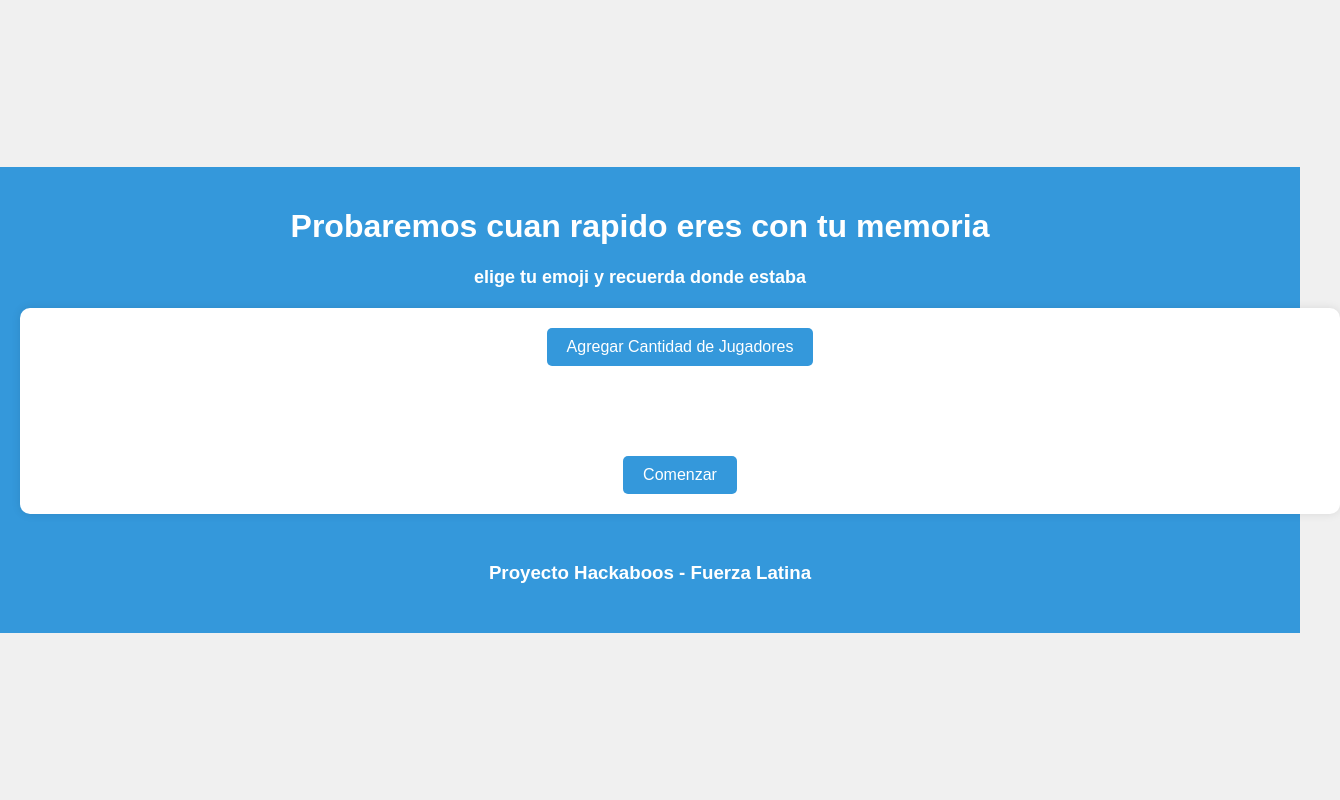
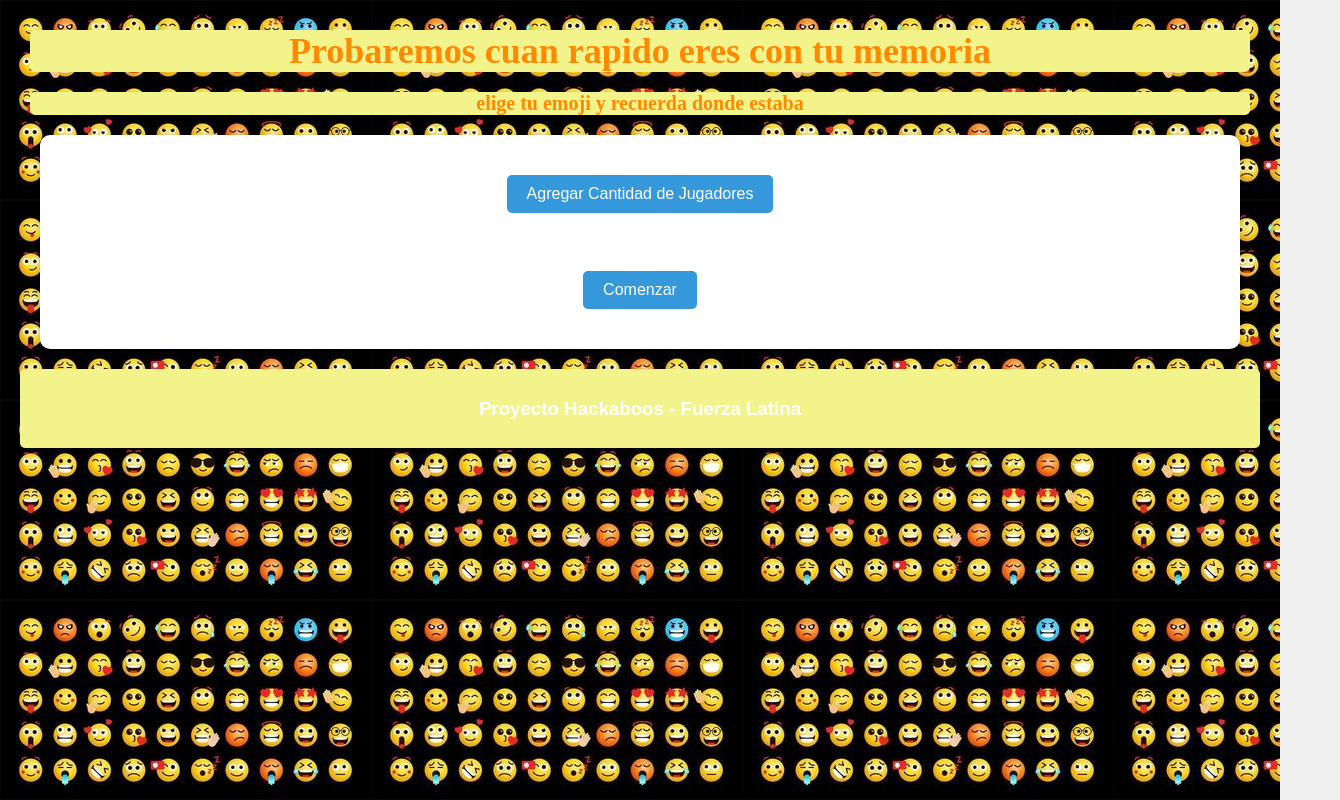
Before and after one commit to ezeclav/Proyecto-Memotec, a plain HTML site: page index.html in a window 1280 px wide. Shown: the whole page, 1340 px wide, since content can reach past the window. Drawn offline with Linux system fonts and the light colour scheme; a web font is replaced by a local one.

Commit message:
Agrado de diseño e imagen de fondo

```diff
--- a/index.html
+++ b/index.html
@@ -7,8 +7,10 @@
     <link rel="stylesheet" href="memotec.css" />
   </head>
   <body>
+
     <div class="containerHead">
-      <h1>Probaremos cuan rapido eres con tu memoria</h1>
+        <h1 id="destello">Probaremos cuan rapido eres con tu memoria</h1>
+
       <header>
         <h2>elige tu emoji y recuerda donde estaba</h2>
 
@@ -16,15 +18,10 @@
       <div class="containerCenter">
         <button id="addGamers">Agregar Cantidad de Jugadores</button>
         <br>
-        <br>
-        <br>
         <div id="contenedor-campos"></div>
-        <br>
-        <br>
         <br>
         <button id="crearObjeto">Comenzar</button>
       </div>
-
 
 <footer>
     <h3>Proyecto Hackaboos - Fuerza Latina</h3>
--- a/memotec.css
+++ b/memotec.css
@@ -1,30 +1,47 @@
+@font-face {
+  font-family: "Press Start 2P";
+  font-style: normal;
+  font-weight: 400;
+  src: url(https://fonts.gstatic.com/s/pressstart2p/v15/e3t4euO8T-267oIAQAu6jDQyK3nVivM.woff2)
+    format("woff2");
+  unicode-range: U+0000-00FF, U+0131, U+0152-0153, U+02BB-02BC, U+02C6, U+02DA,
+    U+02DC, U+0304, U+0308, U+0329, U+2000-206F, U+2074, U+20AC, U+2122, U+2191,
+    U+2193, U+2212, U+2215, U+FEFF, U+FFFD;
+}
+
+.container {
+  margin: 0;
+  padding: 0;
+  align-items: center;
+  text-align: center;
+}
+
 /* Estilos para el cuerpo de la página */
 body {
   background-color: #f0f0f0;
   font-family: Arial, sans-serif;
   margin: 0;
   padding: 0;
-  display: flex;
-  flex-direction: column;
-  align-items: center;
-  justify-content: center;
-  min-height: 100vh; /* Ocupar toda la altura de la ventana visible */
   text-align: center;
+  background-image: url(fondo.jpg);
 }
 
 /* Estilos para el encabezado */
 .containerHead {
-  background-color: #3498db;
   color: #ffffff;
   padding: 20px;
-  width: 100%;
-  text-align: center;
 }
 
-containerHead h1 {
+.containerHead h1 {
   font-size: 24px;
   margin: 0;
+  font-size: 36px;
+  animation: destello 3s infinite;
+  font-family: "Press Start 2P";
+  background-color: rgb(243, 243, 140);
+  margin: 10px;
   padding: 0;
+  border-radius: 5px;
 }
 
 header {
@@ -32,7 +49,35 @@ header {
 }
 
 header h2 {
-  font-size: 18px;
+  font-size: 20px;
+  margin: 0;
+  animation: destello 3s infinite;
+  font-family: "Press Start 2P";
+  background-color: rgb(243, 243, 140);
+  margin: 10px;
+  padding: 0;
+  border-radius: 5px;
+  opacity: 1;
+}
+/* Estilo base del título h1 */
+
+/* Animación de destello de colores */
+@keyframes destello {
+  0% {
+    color: yellow;
+  }
+  25% {
+    color: #e4d500;
+  }
+  50% {
+    color: rgb(255, 145, 0);
+  }
+  75% {
+    color: rgb(255, 136, 0);
+  }
+  100% {
+    color: #dd0303;
+  }
 }
 
 /* Estilos para el centro de la página */
@@ -42,9 +87,6 @@ header h2 {
   box-shadow: 0 0 10px rgba(0, 0, 0, 0.1);
   padding: 20px;
   margin: 20px;
-  width: 100%;
-  text-align: center;
-  flex-grow: 1; /* Para llenar el espacio restante */
 }
 
 button {
@@ -59,9 +101,17 @@ button {
 
 /* Estilos para el pie de página */
 footer {
-  background-color: #3498db;
-  color: #ffffff;
+  background-color: rgb(243, 243, 140);
+  color: blackA;
   padding: 10px;
-  width: 100%;
-  text-align: center;
+  border-radius: 5px;
 }
+
+/* Estilos para los botones en el centro */
+#addGamers {
+  margin: 20px;
+}
+
+#crearObjeto {
+  margin: 20px;
+}
--- a/memotec.js
+++ b/memotec.js
@@ -15,7 +15,7 @@ function agregarCampos() {
     for (let i = 0; i < Number(numeroCampos); i++) {
       const input = document.createElement("input");
       input.type = "text";
-      input.placeholder = "Campo " + (i + 1);
+      input.placeholder = "Nombre Jugador " + (i + 1);
       contenedor.appendChild(input);
     }
   }
```
Also changed, not shown: fondo.jpg (added).
